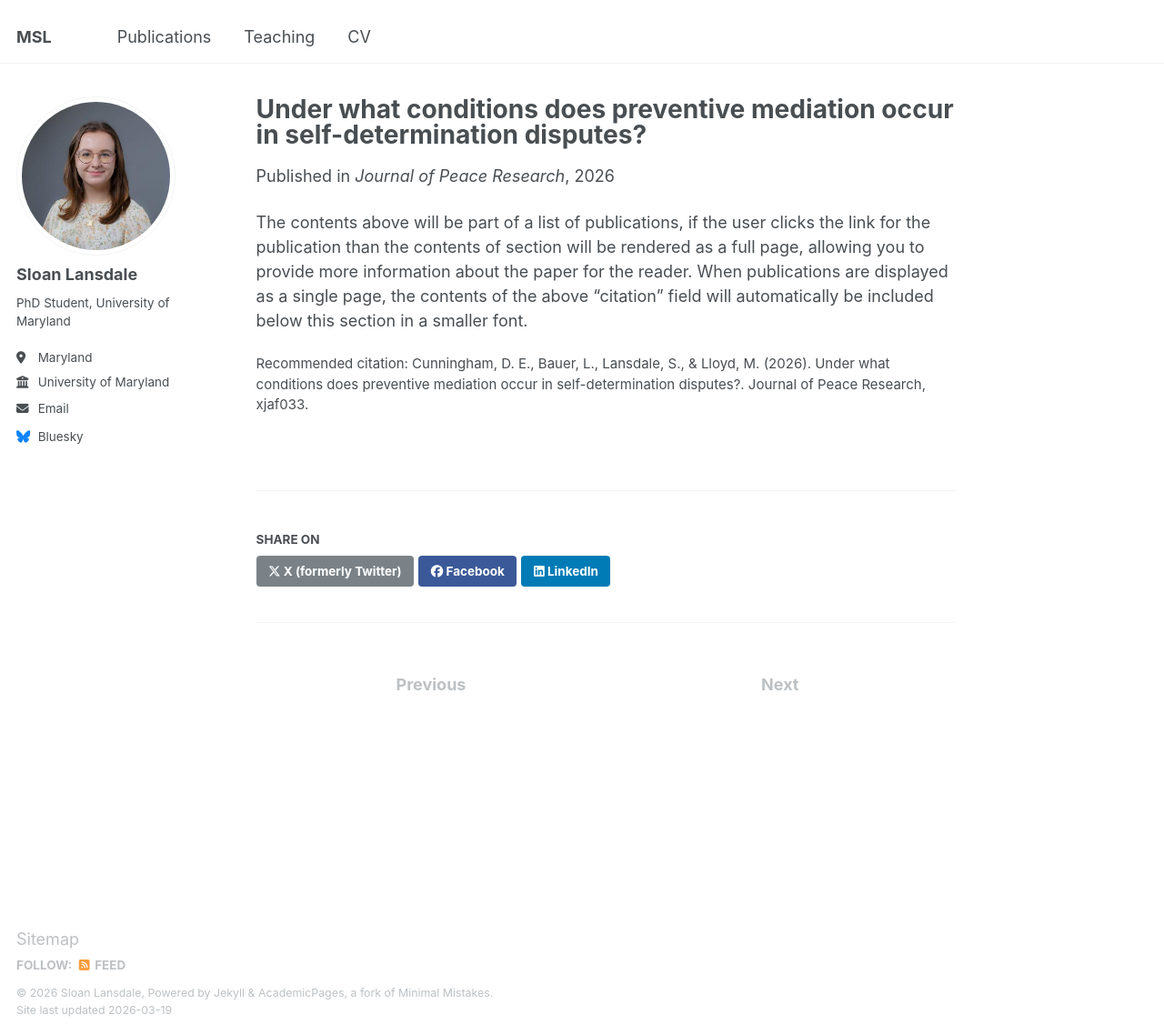
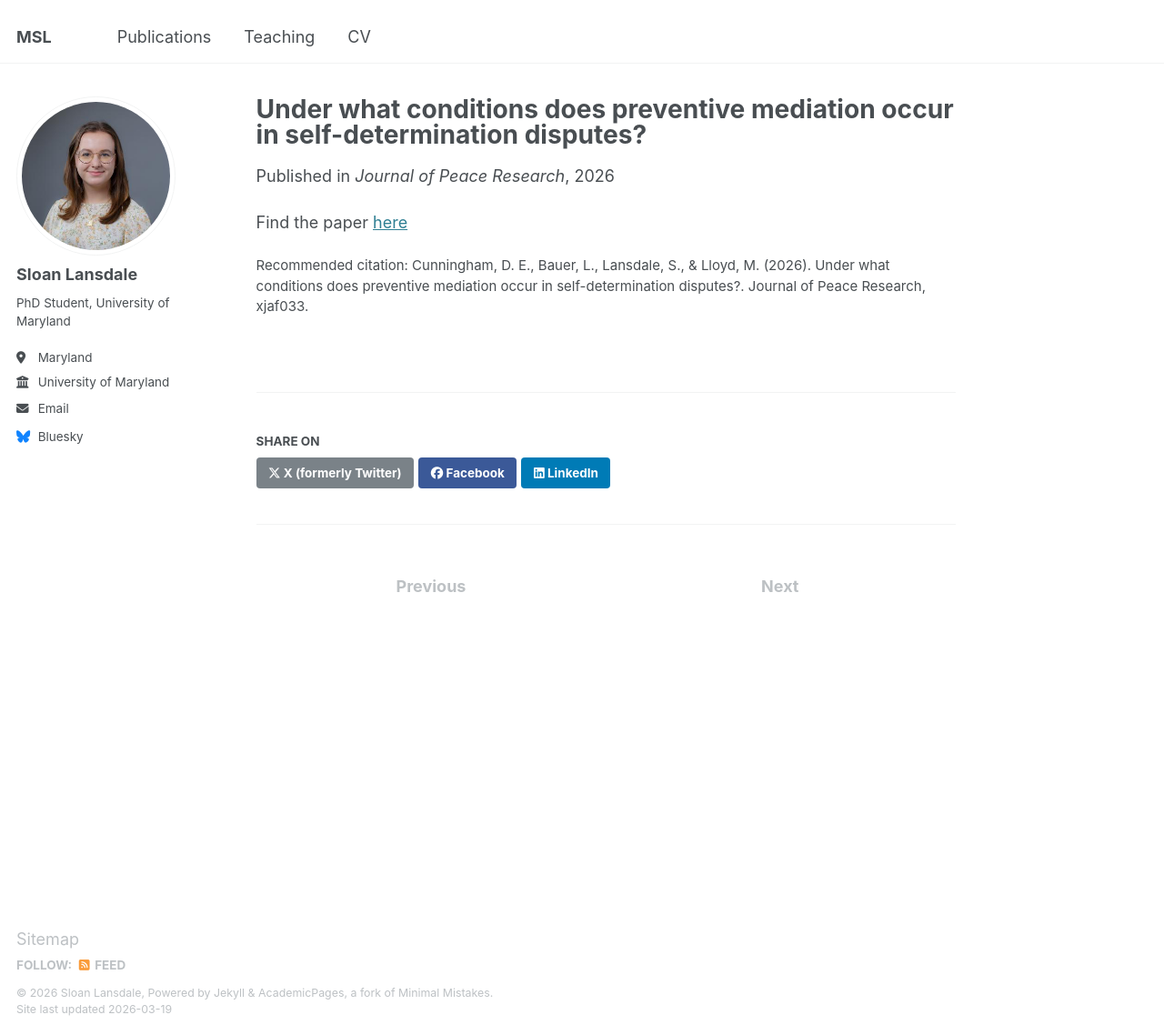
Before and after one commit to slansdale/slansdale.github.io, a Jekyll site: the page built from _publications/publishedpaper2.md, in a window 1280 px wide and 1138 px high. Shown: the whole window at 91% size. Built offline with Jekyll 4.4.1, drawn with Linux system fonts in a browser that asks for light colours.

Commit message:
Update publishedpaper2.md

```diff
--- a/_publications/publishedpaper2.md
+++ b/_publications/publishedpaper2.md
@@ -8,5 +8,4 @@ venue: 'Journal of Peace Research'
 citation: 'Cunningham, D. E., Bauer, L., Lansdale, S., & Lloyd, M. (2026). Under what conditions does preventive mediation occur in self-determination disputes?. Journal of Peace Research, xjaf033.'
 Googlescholarurl: '(https://doi.org/10.1093/jopres/xjaf033)'
 ---
-
-The contents above will be part of a list of publications, if the user clicks the link for the publication than the contents of section will be rendered as a full page, allowing you to provide more information about the paper for the reader. When publications are displayed as a single page, the contents of the above "citation" field will automatically be included below this section in a smaller font.
+Find the paper [here](https://academic.oup.com/jpr/advance-article-abstract/doi/10.1093/jopres/xjaf033/8509358)
```
